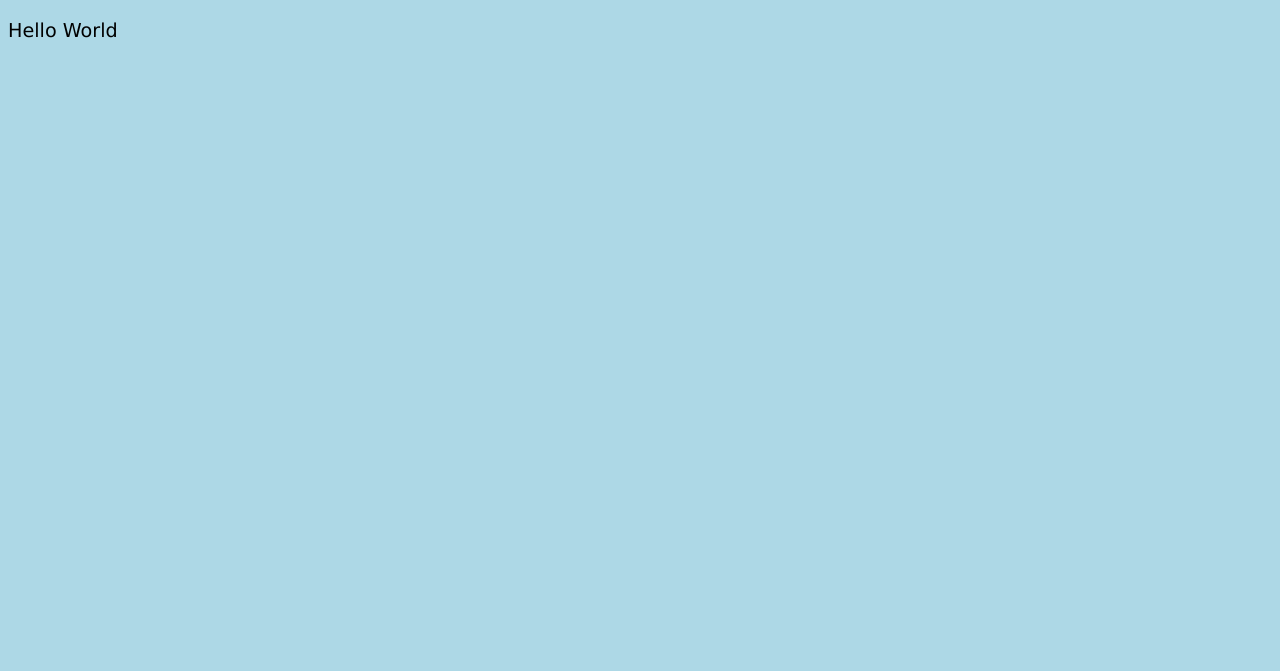
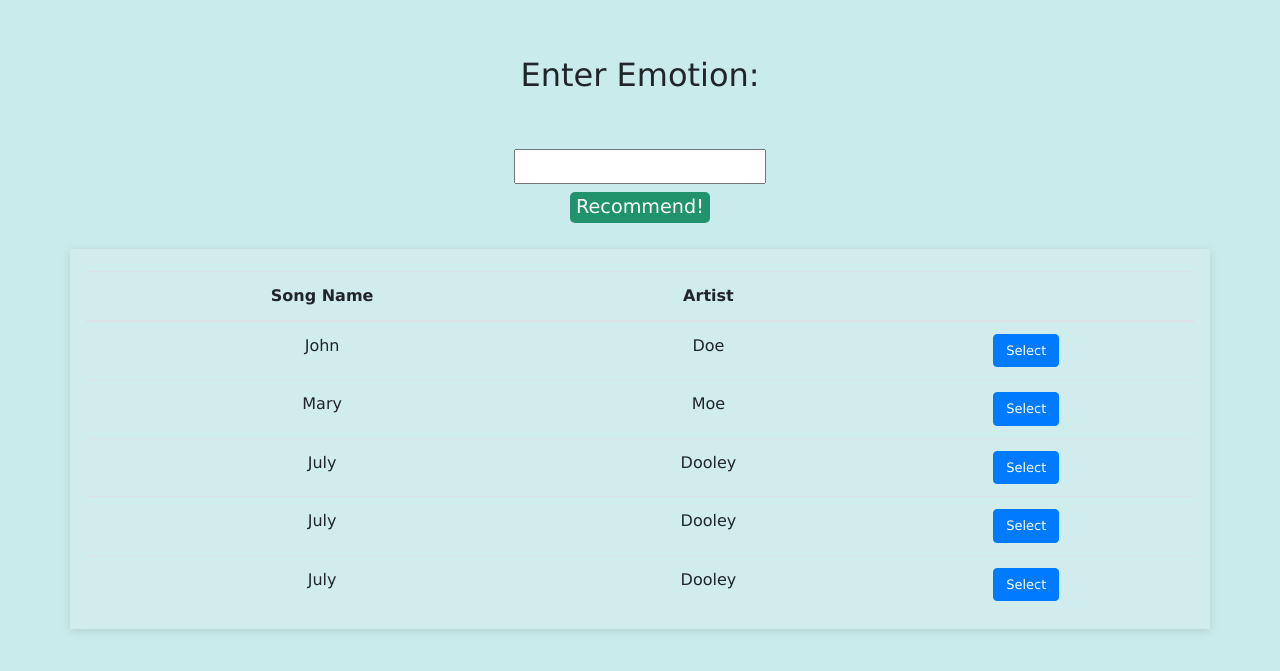
Before and after one commit to vaibhavbichave/Smart-Journal, a Django app: page /index/ in a window 1280 px wide. Before the commit the part shown is almost empty. Shown: the top 671 px of the page. Run offline with Django 4.2, Linux system fonts and the light colour scheme; some libraries are stand-ins or nearby versions.

Commit message:
Changes in static files

```diff
--- a/static/css/index.css
+++ b/static/css/index.css
@@ -1,5 +1,42 @@
 body {
-    background-color: lightblue;
+    background-color: rgb(201, 235, 235);
     font-family: verdana;
     font-size: larger;
   }
+
+.heading1 {
+  text-align: center;
+  margin: 5%;
+}
+.emotionInput {
+  margin: auto;
+}
+form{
+  display: grid;
+
+}
+.emotionInput button {
+   margin: auto;
+}
+.btn1{
+  width: max-content;
+  margin: auto;
+  margin-bottom: 2%;
+  background-color: rgb(32, 147, 109);
+  border: none;
+  border-radius: 5px;
+}
+.recommendation {
+  background-color: rgb(208, 236, 236);
+  box-shadow: rgba(99, 99, 99, 0.2) 0px 2px 8px 0px;
+  display: grid;
+  margin: auto;
+}
+.btn2 {
+  font-size: small;
+}
+.songTable{
+  font-size: medium;
+  text-align: center;
+  margin-top: 2%;
+}
--- a/templates/index.html
+++ b/templates/index.html
@@ -10,11 +10,65 @@
     <meta http-equiv="X-UA-Compatible" content="IE=edge" />
     <meta name="viewport" content="width=device-width, initial-scale=1.0" />
     <!-- LINK CSS-->
+    <link rel="stylesheet" href="https://cdn.jsdelivr.net/npm/bootstrap@4.0.0/dist/css/bootstrap.min.css" integrity="sha384-Gn5384xqQ1aoWXA+058RXPxPg6fy4IWvTNh0E263XmFcJlSAwiGgFAW/dAiS6JXm" crossorigin="anonymous">
     <link rel="stylesheet" href="{% static 'css/index.css' %}" />
     <title>hello</title>
 </head>
 <body>
-    <p>Hello World</p>
+    <div class="container">
+        <h2 class="heading1">Enter Emotion: </h2>
+    </div>
+    <div class="emotion">
+        <form action="/" method ="post">
+            <input type="text" class="form__input emotionInput" name ='url' id="url" required="" />
+            <label for="url" class="form__label"></label>
+            <button class="button btn1 btn-primary" role="button" >Recommend!</button>
+        </form>
+    </div>
+    <div class="container recommendation">
+        <table class="table table-borderless songTable">
+            <thead>
+              <tr>
+                <th>Song Name</th>
+                <th>Artist</th>
+                <th>  </th>
+              </tr>
+            </thead>
+            <tbody>
+              <tr>
+                <td>John</td>
+                <td>Doe</td>
+                <td><button class="button btn btn-primary btn2" role="button" >Select</button></td>
+              </tr>
+              <tr>
+                <td>Mary</td>
+                <td>Moe</td>
+                <td><button class="button btn btn-primary btn2" role="button" >Select</button></td>
+              </tr>
+              <tr>
+                <td>July</td>
+                <td>Dooley</td>
+                <td><button class="button btn btn-primary btn2" role="button" >Select</button></td>
+              </tr>
+              <tr>
+                <td>July</td>
+                <td>Dooley</td>
+                <td><button class="button btn btn-primary btn2" role="button" >Select</button></td>
+              </tr>
+              <tr>
+                <td>July</td>
+                <td>Dooley</td>
+                <td><button class="button btn btn-primary btn2" role="button" >Select</button></td>
+              </tr>
+            </tbody>
+          </table>
+    </div>
 
+
+
+
+    <script src="https://code.jquery.com/jquery-3.2.1.slim.min.js" integrity="sha384-KJ3o2DKtIkvYIK3UENzmM7KCkRr/rE9/Qpg6aAZGJwFDMVNA/GpGFF93hXpG5KkN" crossorigin="anonymous"></script>
+    <script src="https://cdn.jsdelivr.net/npm/popper.js@1.12.9/dist/umd/popper.min.js" integrity="sha384-ApNbgh9B+Y1QKtv3Rn7W3mgPxhU9K/ScQsAP7hUibX39j7fakFPskvXusvfa0b4Q" crossorigin="anonymous"></script>
+    <script src="https://cdn.jsdelivr.net/npm/bootstrap@4.0.0/dist/js/bootstrap.min.js" integrity="sha384-JZR6Spejh4U02d8jOt6vLEHfe/JQGiRRSQQxSfFWpi1MquVdAyjUar5+76PVCmYl" crossorigin="anonymous"></script>
 </body>
 </html>
```
